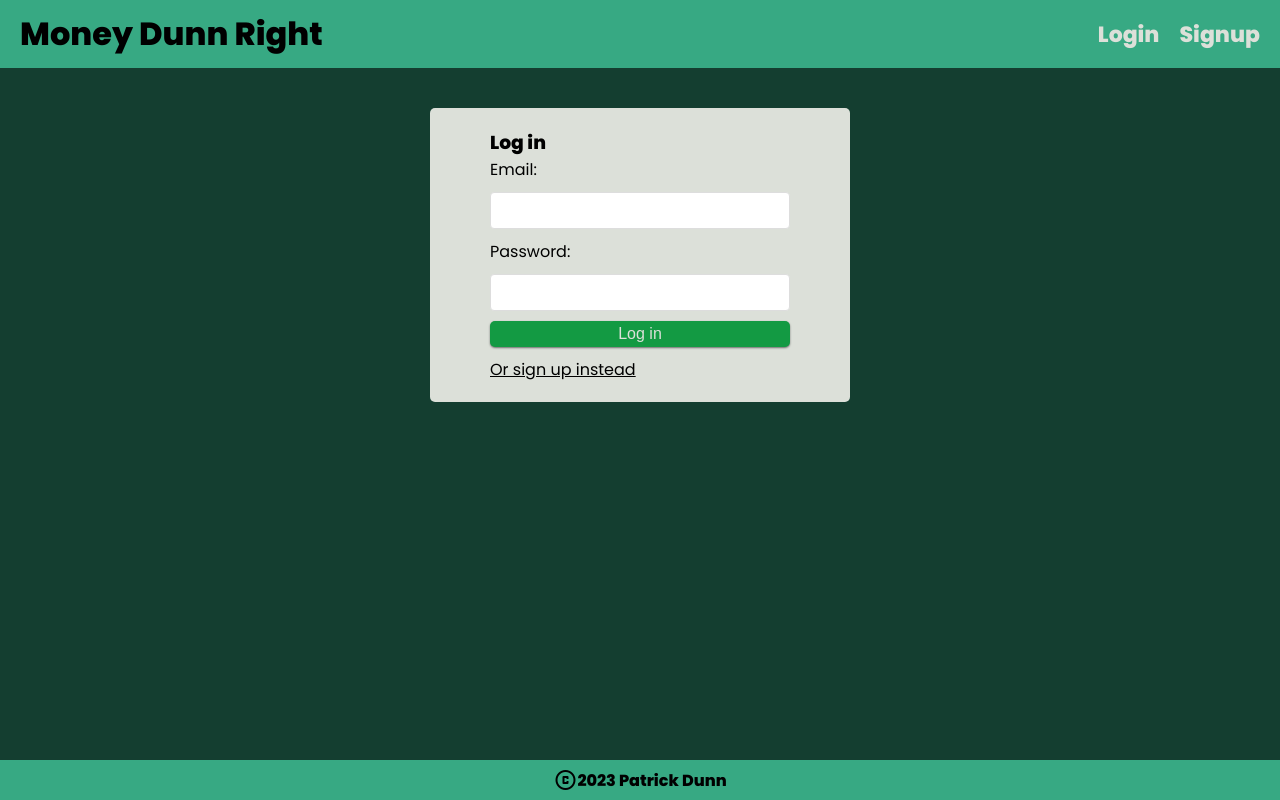
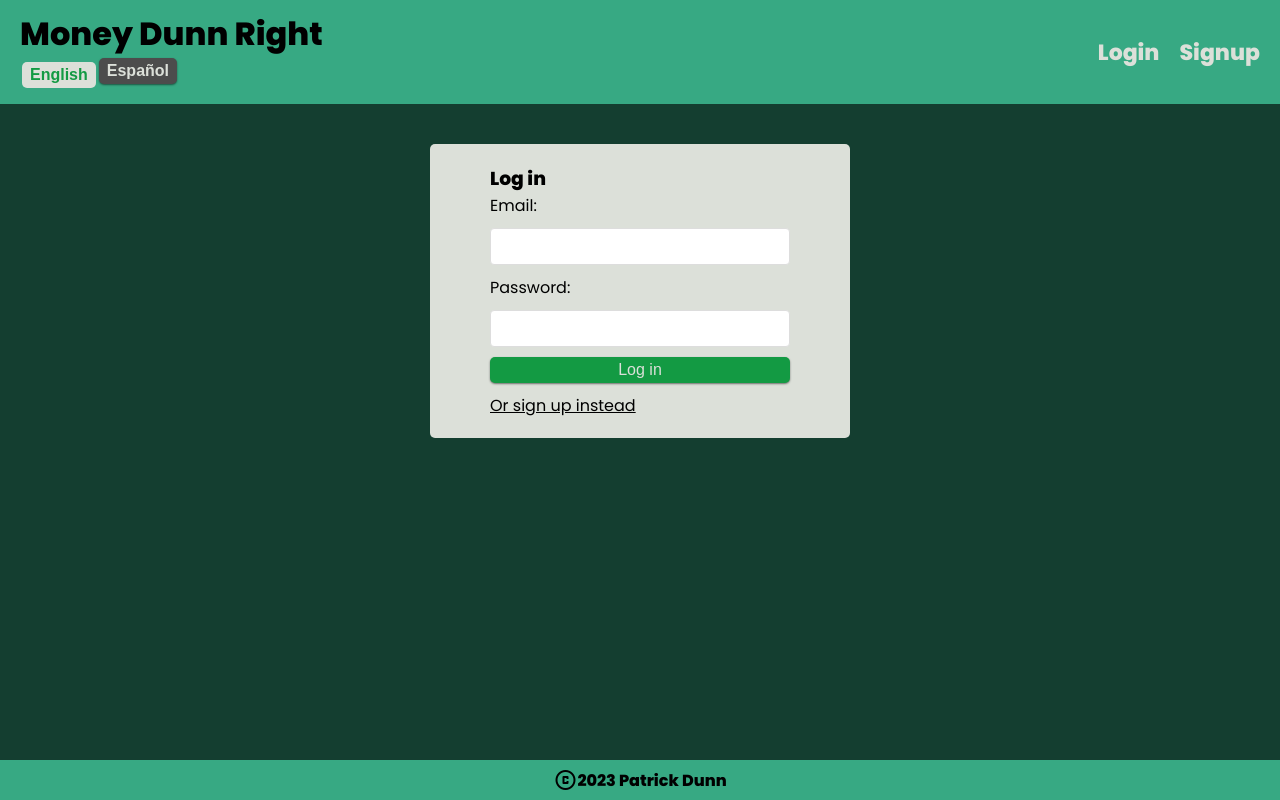
Before and after one commit to knightmac19/Money-Dunn-Right, a React (Create React App) app in the folder frontend/: page /login in a window 1280 px wide. Built offline with nearby package versions, Linux system fonts and the light colour scheme.

Commit message:
component & styling for language toggle btns

```diff
--- a/frontend/package.json
+++ b/frontend/package.json
@@ -4,6 +4,10 @@
   "version": "0.1.0",
   "private": true,
   "dependencies": {
+    "@emotion/react": "^11.10.6",
+    "@emotion/styled": "^11.10.6",
+    "@mui/icons-material": "^5.11.11",
+    "@mui/material": "^5.11.14",
     "@testing-library/jest-dom": "^5.16.5",
     "@testing-library/react": "^13.4.0",
     "@testing-library/user-event": "^13.5.0",
--- /dev/null
+++ b/frontend/src/components/LangToggle.js
@@ -0,0 +1,44 @@
+import { useState } from "react";
+
+const LangToggle = () => {
+  const [englishFocused, setEnglishFocused] = useState('english-btn-focused')
+  const [spanishFocused, setSpanishFocused] = useState('')
+
+  const handleClick = (e) => {
+    let btn = e.target.name
+
+    if (btn === 'english-btn') {
+      setEnglishFocused('english-btn-focused')
+      setSpanishFocused('')
+    }
+
+    if (btn === 'spanish-btn') {
+      setEnglishFocused('')
+      setSpanishFocused('spanish-btn-focused')
+    }
+  }
+
+  return (
+    <div className='lang-container'>
+      <button
+        name="english-btn"
+        id={englishFocused}
+        onClick={handleClick}
+
+      >
+        English
+      </button>
+      <button
+        name="spanish-btn"
+        id={spanishFocused}
+        onClick={handleClick}
+      >
+        Español
+      </button>
+    </div>
+  );
+
+
+}
+
+export default LangToggle;
--- a/frontend/src/components/Navbar.js
+++ b/frontend/src/components/Navbar.js
@@ -1,6 +1,7 @@
 import { Link } from "react-router-dom";
 import { useLogout } from "../hooks/useLogout";
 import { useAuthContext } from "../hooks/useAuthContext";
+import LangToggle from "./LangToggle";
 
 const Navbar = () => {
   const { logout } = useLogout();
@@ -13,10 +14,13 @@ const Navbar = () => {
   return (
     <header>
       <div className="container">
-        <Link to="/">
-          <h1 className="nav-header-large">Money Dunn Right</h1>
-          <h1 className="nav-header-small">MDR</h1>
-        </Link>
+        <div className="nav-title-container">
+          <Link to="/">
+            <h1 className="nav-header-large">Money Dunn Right</h1>
+            <h1 className="nav-header-small">MDR</h1>
+          </Link>
+          <LangToggle />
+        </div>
         <nav>
           {user && (
             <div className="user-email-container">
--- a/frontend/src/index.css
+++ b/frontend/src/index.css
@@ -82,6 +82,47 @@ header a {
   font-weight: bold;
 }
 
+/* start language toggle */
+.lang-container {
+  margin-bottom: 10px;
+  display: flex;
+  justify-content: flex-start;
+  gap: 5px;
+}
+.lang-container button {
+  position: relative;
+  background-color: var(--gray-btn);
+  color: var(--cards-background);
+  border: none;
+  font-size: 16px;
+  padding: 4px 8px 4px 8px;
+  font-weight: bold;
+  cursor: pointer;
+  border-radius: 5px;
+  box-shadow: 0px 1px 2px rgba(0, 0, 0, 0.5);
+}
+.lang-container button:hover {
+  background-color: var(--cards-background);
+  color: var(--gray-btn);
+}
+
+#english-btn-focused {
+  background-color: var(--cards-background);
+  color: var(--primary);
+  top: 4px;
+  left: 2px;
+  box-shadow: none;
+}
+
+#spanish-btn-focused {
+  background-color: var(--cards-background);
+  color: var(--primary);
+  top: 4px;
+  left: 2px;
+  box-shadow: none;
+}
+/* end language toggle */
+
 /* homepage */
 .home {
   display: flex;
@@ -90,7 +131,11 @@ header a {
   /* align-items: start; */
   margin: 20px;
   gap: 10px;
+
 }
+
+
+
 .transactions {
   display: flex;
   flex-direction: column;
@@ -343,6 +388,8 @@ nav button:active {
 }
 
 
+
+
 @media (min-width: 600px) {
   .home {
     flex-direction: row-reverse;
@@ -365,6 +412,8 @@ nav button:active {
   .nav-header-small {
     display: none;
   }
+
+
 }
 
 @media (min-width: 768px) {
@@ -388,6 +437,7 @@ nav button:active {
   .nav-header-small {
     display: none;
   }
+
 }
 
 @media (min-width: 992px) {
@@ -410,4 +460,5 @@ nav button:active {
   .nav-header-small {
     display: none;
   }
+
 }
--- a/frontend/src/pages/Home.js
+++ b/frontend/src/pages/Home.js
@@ -6,6 +6,7 @@ import { useAuthContext } from '../hooks/useAuthContext'
 import TransactionDetails from "../components/TransactionDetails";
 import IncomeDetails from "../components/IncomeDetails";
 import TransactionForm from "../components/TransactionForm";
+
 
 
 const Home = () => {
@@ -53,6 +54,7 @@ const Home = () => {
 
   return (
     <div className="home">
+
       <TransactionForm />
       <div className="transactions">
         { transactions && transactions.map((transaction) => (
```
Also changed, not shown: 1 other file (tests, documents, lock files or other folders).
